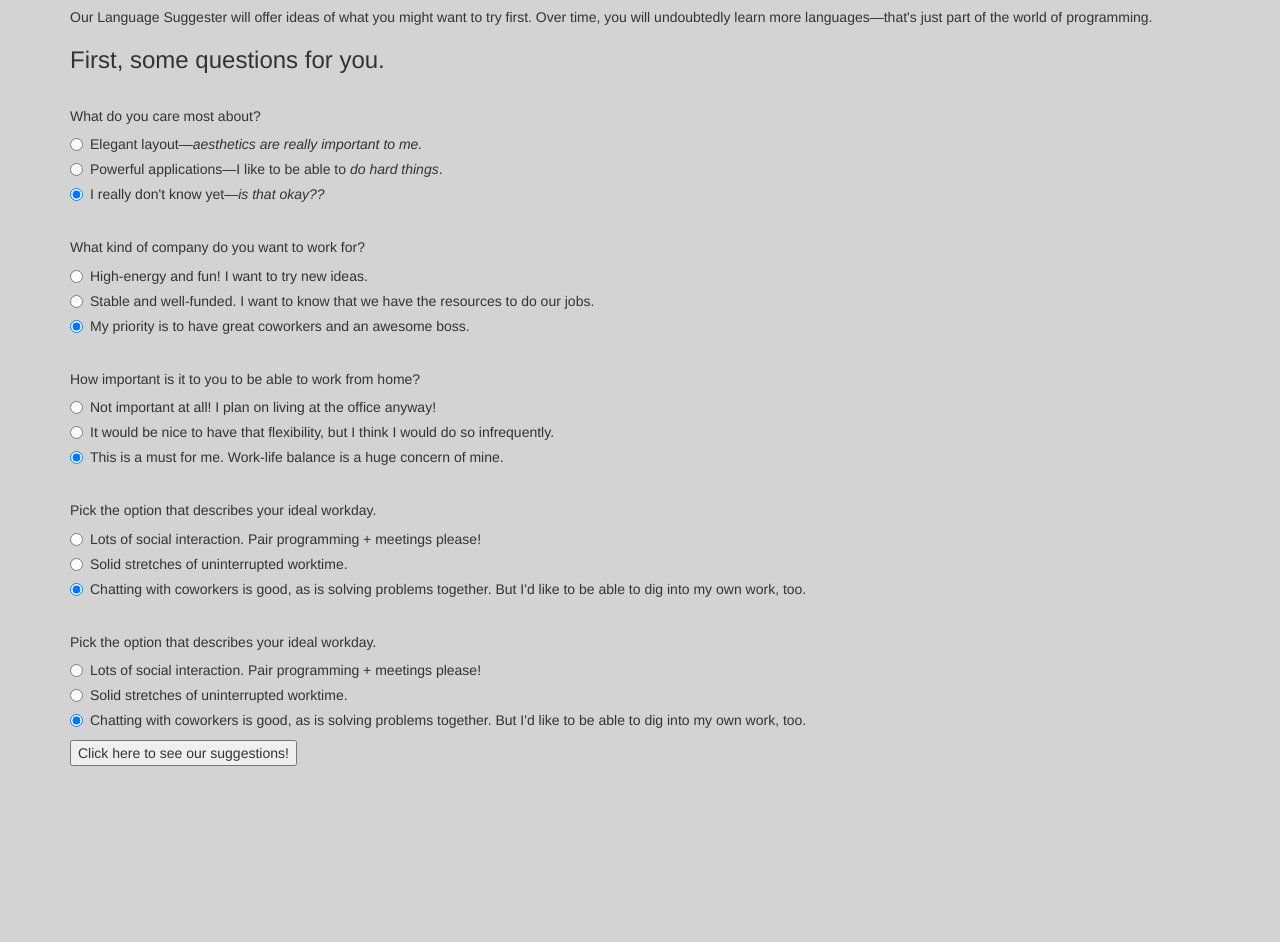
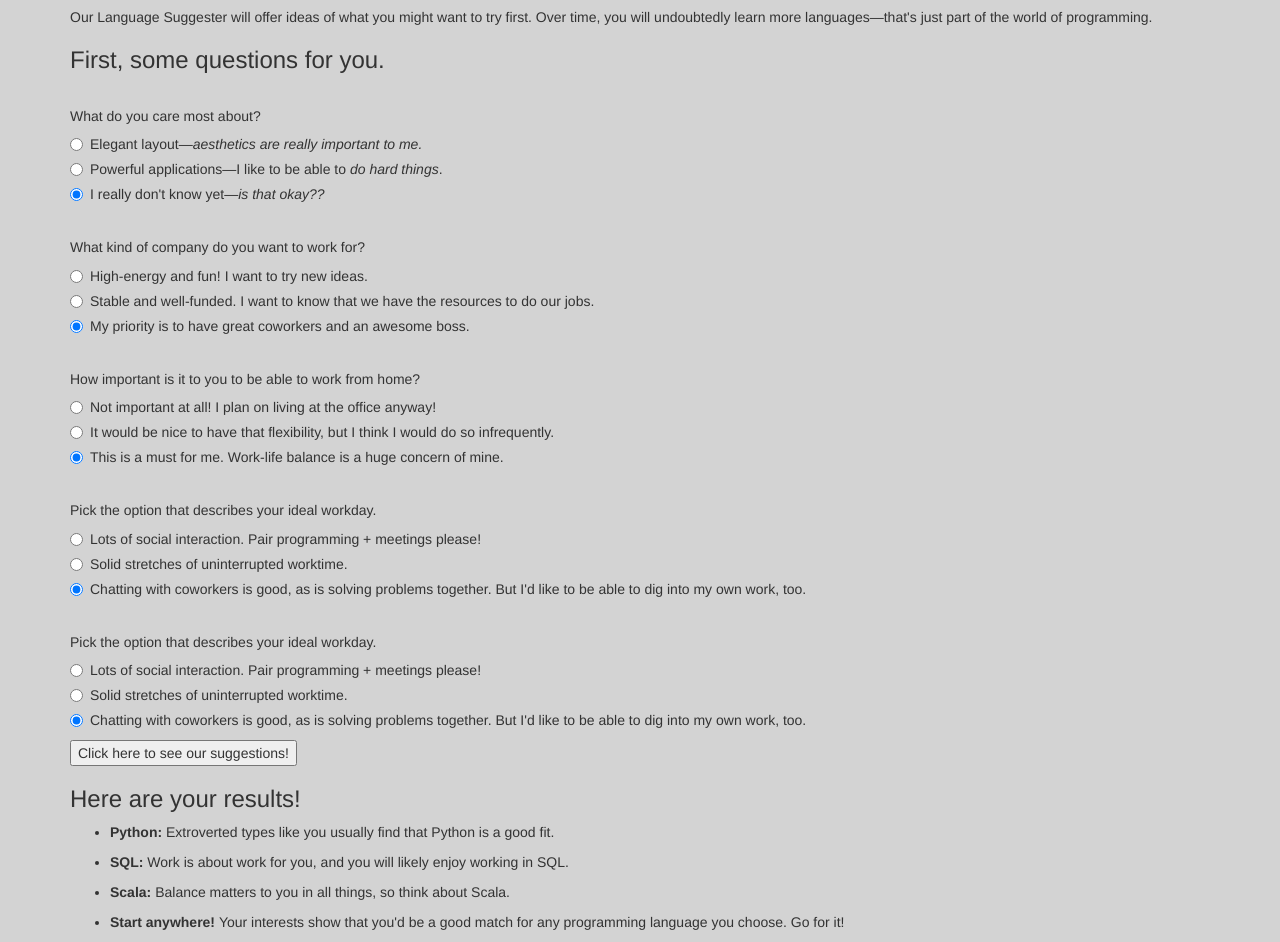
Before and after one commit to larabjork/language-selector, a plain HTML site: page index.html in a window 1280 px wide. Shown: the part 93-1035 px from the top of the page. Before the commit the page ends 859 px from the top, so only its background shows below. Drawn offline with Linux system fonts and the light colour scheme.

Commit message:
add text for answers to index.HTML

```diff
--- a/index.html
+++ b/index.html
@@ -117,11 +117,34 @@
 
       </form>
 
+      <div class="answer">
+        <h3>Here are your results!</h3>
+        <div id="python">
+          <ul>
+            <li><strong>Python: </strong>Extroverted types like you usually find that Python is a good fit.</li>
+          </ul>
+        </div>
+
+        <div id="sql">
+          <ul>
+            <li><strong>SQL: </strong>Work is about work for you, and you will likely enjoy working in SQL.</li>
+          </ul>
+        </div>
+
+        <div id="scala">
+          <ul>
+            <li><strong>Scala: </strong>Balance matters to you in all things, so think about Scala.</li>
+          </ul>
+        </div>
+
+        <div id="unclear">
+          <ul>
+            <li><strong>Start anywhere! </strong>Your interests show that you'd be a good match for any programming language you choose. Go for it!</li>
+          </ul>
+        </div>
 
 
-
-
-
+      </div>
     </div>
   </body>
 </html>
```
